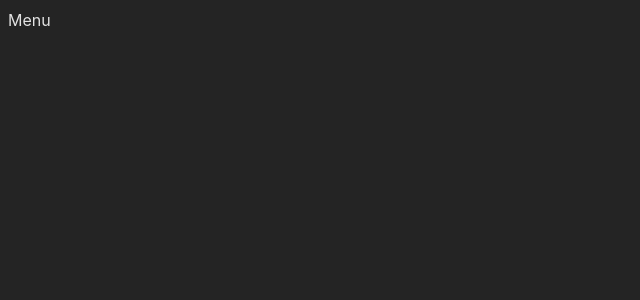
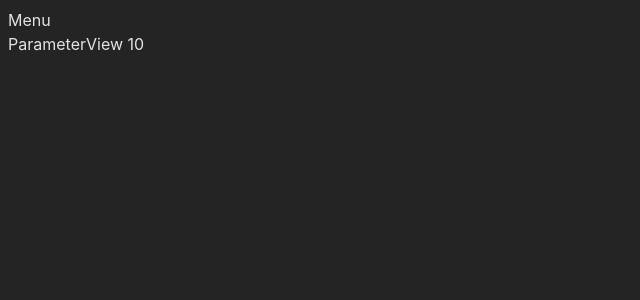
Before and after one commit to ersin-kaya/CoderspaceFrontendOkulu, a React (Vite) app in the folder Lessons/Lesson07-React-Router/react-router/: page /parameter/10 in a window 1280 px wide. Before the commit this address had no page. Shown: the top 300 px of the page, without its empty margins (0-640 px from the left). Built offline with nearby package versions, Linux system fonts and the light colour scheme.

Commit message:
React Router: Displayed route parameters using useParams()

```diff
--- a/Lessons/Lesson07-React-Router/react-router/src/routes/Router.jsx
+++ b/Lessons/Lesson07-React-Router/react-router/src/routes/Router.jsx
@@ -1,11 +1,13 @@
 import AboutView from "../views/AboutView";
 import HomeView from "../views/HomeView";
 import { useRoutes } from "react-router-dom";
+import ParameterView from "../views/ParameterView";
 
 const Router = () => {
   const routes = useRoutes([
     { path: "/", element: <HomeView /> },
     { path: "/about", element: <AboutView /> },
+    { path: "/parameter/:id", element: <ParameterView /> },
   ]);
 
   return routes;
--- /dev/null
+++ b/Lessons/Lesson07-React-Router/react-router/src/views/ParameterView.jsx
@@ -0,0 +1,9 @@
+import { useParams } from "react-router-dom";
+
+const ParameterView = () => {
+  const { id } = useParams();
+
+  return <div>ParameterView {id}</div>;
+};
+
+export default ParameterView;
```
